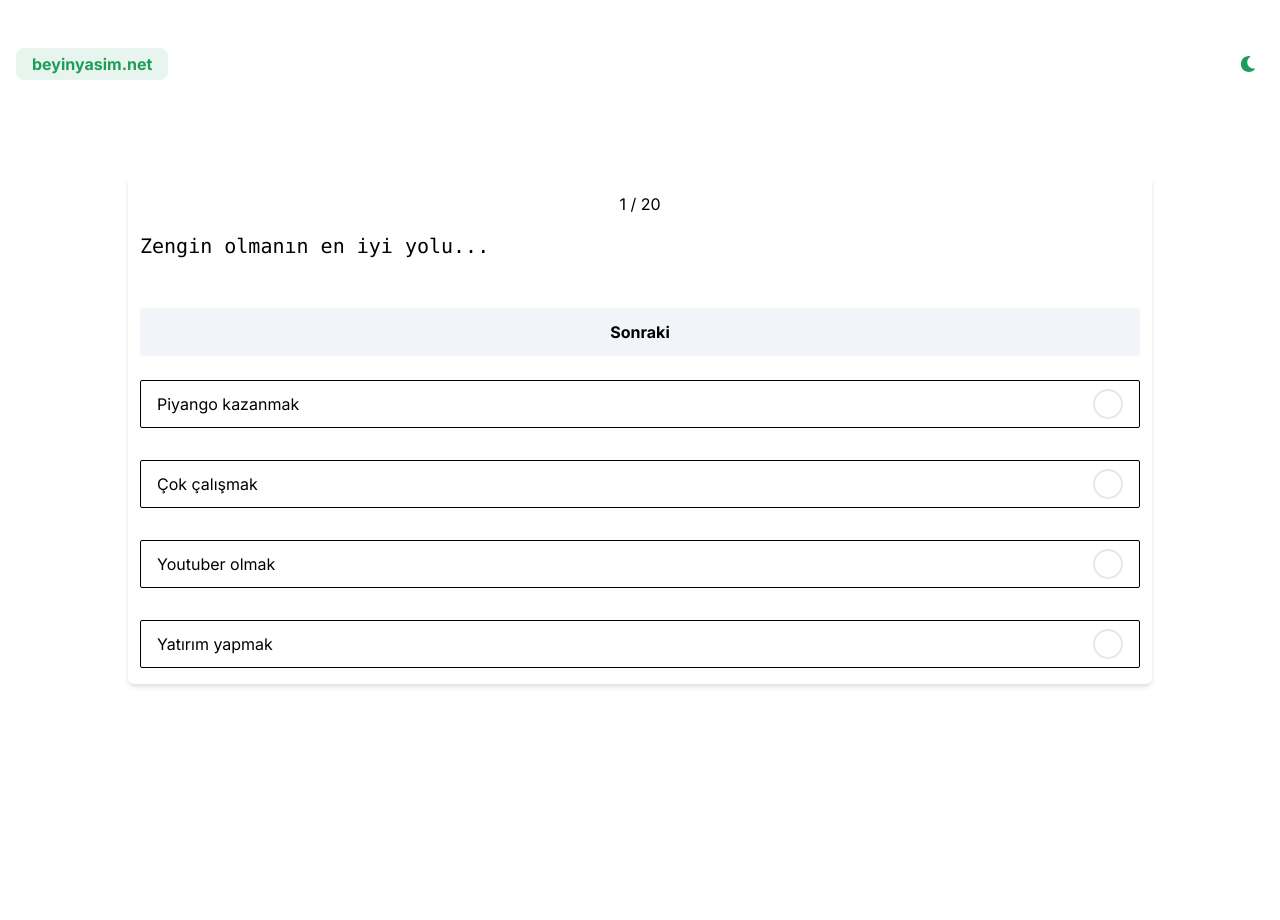
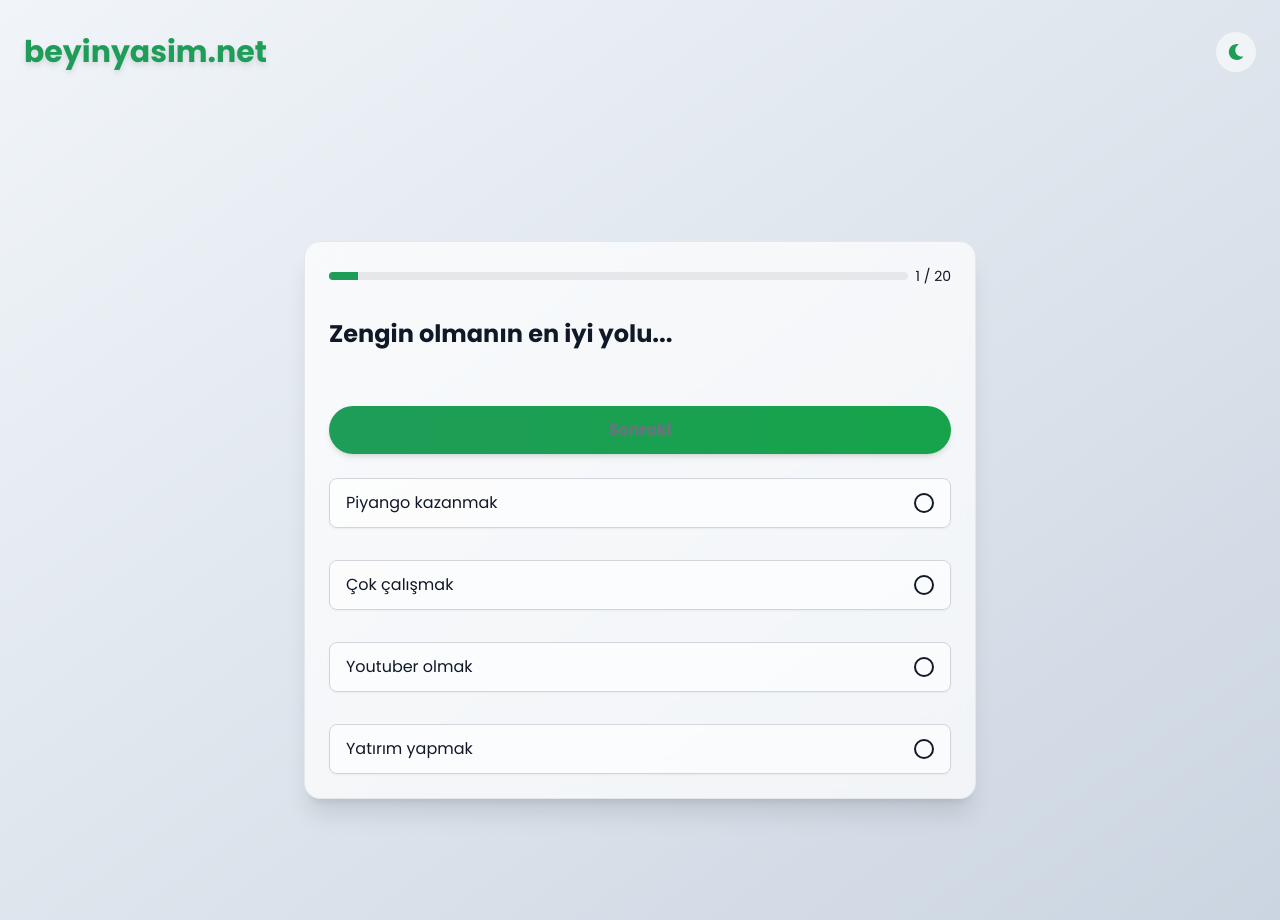
Before and after one commit to AhmetEnesKCC/beyinyasim.net, a Next.js app: page / in a window 1280 px wide. Before the commit the page ends 880 px from the top, so only its background shows below. Built offline with nearby package versions, Linux system fonts and the light colour scheme.

Commit message:
Modernize site design

```diff
--- a/src/app/finish/page.tsx
+++ b/src/app/finish/page.tsx
@@ -52,15 +52,15 @@ const Finish = () => {
 
   return (
     <div
-      className="shadow-md w-[60vw] flex flex-col items-center bg-white dark:bg-gray-800 px-3 py-4 mx-auto mt-12 rounded-md transition-colors animate-fade-in"
+      className="max-w-xl w-full flex flex-col items-center bg-white/70 dark:bg-gray-800/70 backdrop-blur-lg border border-gray-200 dark:border-gray-700 shadow-xl px-6 py-8 mx-auto mt-12 rounded-2xl transition-all animate-fade-in"
     >
-      <h3 className="mb-8">Beyin Yaşın</h3>
-      <h4 className="text-4xl text-main font-bold">
+      <h3 className="mb-4 text-lg font-semibold">Beyin Yaşın</h3>
+      <h4 className="text-5xl text-main font-extrabold">
         {isNaN(result) ? "" : result}
       </h4>
       <button
         onClick={() => handleRestart()}
-        className="mt-12 bg-main bg-opacity-10 text-main px-3 py-2 rounded-md hover:brightness-110"
+        className="mt-12 bg-gradient-to-r from-main to-green-600 text-white px-4 py-2 rounded-full font-semibold hover:brightness-110"
       >
         Tekrar Çöz
       </button>
@@ -69,9 +69,9 @@ const Finish = () => {
         href={`http://twitter.com/share?text=${
           "benim beyin yaşım " + result
         }&url=https://beyinyasim.net &hashtags=beyinyasim`}
-        className="mt-6 bg-transparent px-4 py-3 cursor-pointer hover:bg-main hover:bg-opacity-10 rounded-md"
+        className="mt-6 p-3 cursor-pointer rounded-full bg-white/60 dark:bg-gray-800/60 hover:bg-white/80 dark:hover:bg-gray-700 transition-all"
       >
-        <FaTwitter className="text-main hover:scale-105 " size={24} />
+        <FaTwitter className="text-main" size={24} />
       </a>
     </div>
   );
--- a/src/app/globals.css
+++ b/src/app/globals.css
@@ -5,3 +5,7 @@
 html {
   @apply transition-colors;
 }
+
+body {
+  @apply antialiased;
+}
--- a/src/app/layout.tsx
+++ b/src/app/layout.tsx
@@ -2,7 +2,7 @@
 
 import Header from "@/components/Header";
 import "./globals.css";
-import { Inter } from "next/font/google";
+import { Poppins } from "next/font/google";
 import { useEffect } from "react";
 import useQuestionStore from "@/state/useQuestionStore";
 import useThemeStore from "@/state/useThemeStore";
@@ -10,7 +10,7 @@ import { nanoid } from "nanoid";
 
 import qData from "@/data/mock.json";
 
-const inter = Inter({ subsets: ["latin"] });
+const poppins = Poppins({ subsets: ["latin"], weight: ["400", "700"] });
 
 export default function RootLayout({
   children,
@@ -67,7 +67,7 @@ export default function RootLayout({
   return (
     <html lang="en">
       <body
-        className={`${inter.className} bg-white dark:bg-gray-900 text-black dark:text-white transition-colors min-h-screen`}
+        className={`${poppins.className} min-h-screen bg-gradient-to-br from-slate-100 to-slate-300 dark:from-gray-900 dark:to-black text-gray-900 dark:text-gray-100 transition-colors`}
       >
         <Header />
         {children}
--- a/src/app/page.tsx
+++ b/src/app/page.tsx
@@ -4,7 +4,7 @@ import Image from "next/image";
 
 export default function Home() {
   return (
-    <main className="flex min-h-screen flex-col items-center justify-between p-24">
+    <main className="flex min-h-screen flex-col items-center justify-center p-6 sm:p-12">
       <Wrapper />
     </main>
   );
--- a/src/components/Header.tsx
+++ b/src/components/Header.tsx
@@ -6,14 +6,12 @@ import useThemeStore from "@/state/useThemeStore";
 const Header = () => {
   const { theme, toggle } = useThemeStore();
   return (
-    <div className="flex items-center justify-between mt-12 w-full px-4">
-      <h1 className="text-main font-bold bg-main bg-opacity-10 px-4 py-1 rounded-lg">
-        beyinyasim.net
-      </h1>
+    <div className="flex items-center justify-between mt-8 mb-12 w-full px-6">
+      <h1 className="text-3xl font-extrabold text-main drop-shadow-md">beyinyasim.net</h1>
       <button
         aria-label="Toggle Theme"
         onClick={toggle}
-        className="text-main p-2 rounded-full hover:bg-main hover:bg-opacity-20 transition-colors"
+        className="text-main p-3 rounded-full bg-white/60 dark:bg-gray-800/60 hover:bg-white/80 dark:hover:bg-gray-700 hover:shadow-lg transition-all"
       >
         {theme === "dark" ? <FaSun /> : <FaMoon />}
       </button>
--- a/src/components/Questions/Answers.tsx
+++ b/src/components/Questions/Answers.tsx
@@ -14,20 +14,22 @@ const Answer: FC<
 
   return (
     <div
-      className={` bg-white dark:bg-gray-700 hover:bg-[#F8F8F8] dark:hover:bg-gray-600 items-center border-black dark:border-gray-400 border-[1px] px-4 py-2 rounded-sm flex justify-between transition-colors animate-fade-in ${
-        selected ? "!bg-main !text-white" : ""
+      className={`cursor-pointer items-center border border-gray-300 dark:border-gray-600 px-4 py-3 rounded-lg flex justify-between shadow-sm transition-all animate-fade-in ${
+        selected
+          ? "bg-main text-white hover:bg-main"
+          : "bg-white/60 dark:bg-gray-700/40 hover:bg-white/80 dark:hover:bg-gray-700/60"
       }`}
       onClick={() => {
         toggleUserSelect(questionId, answer);
       }}
     >
-      <p>{answer.title}</p>
-      <div className="flex items-center justify-center w-[30px] h-[30px] rounded-full bg-white dark:bg-gray-800 border-2">
-        <div
-          className={`w-[16px] h-[16px] rounded-full ${
-            selected ? "bg-main" : ""
-          }`}
-        ></div>
+      <p className="font-medium">{answer.title}</p>
+      <div
+        className={`flex items-center justify-center w-5 h-5 rounded-full border-2 ${
+          selected ? "border-white" : "border-current"
+        }`}
+      >
+        {selected && <div className="w-3 h-3 rounded-full bg-white" />}
       </div>
     </div>
   );
--- a/src/components/Questions/Buttons.tsx
+++ b/src/components/Questions/Buttons.tsx
@@ -38,8 +38,8 @@ const Button: ButtonsType = ({ label, type, disabled }) => {
   return (
     <button
       disabled={disabled ? disabled : false}
-      className={`flex-1 hover:bg-opacity-20 bg-main bg-opacity-5 dark:bg-opacity-10 font-bold text-main py-3 px-2 rounded transition-colors ${
-        disabled ? "!bg-slate-100 !text-black" : ""
+      className={`flex-1 font-semibold py-3 px-5 rounded-full transition-all shadow-md bg-gradient-to-r from-main to-green-600 text-white hover:brightness-110 ${
+        disabled ? "!bg-gray-300 !text-gray-500 hover:brightness-100" : ""
       }`}
       onClick={handleClick}
     >
--- a/src/components/Questions/Question.tsx
+++ b/src/components/Questions/Question.tsx
@@ -3,7 +3,7 @@ import { QuestionTitleType, QuestionType } from "@/types/question";
 import { FC, useMemo } from "react";
 
 const Question: FC<{ title: QuestionTitleType }> = ({ title }) => {
-  return <div className="mb-6 mt-4 font-mono text-xl">{title}</div>;
+  return <h2 className="mb-8 mt-4 text-2xl font-semibold">{title}</h2>;
 };
 
 export default Question;
--- a/src/components/Questions/Status.tsx
+++ b/src/components/Questions/Status.tsx
@@ -6,9 +6,18 @@ const Status: FC<StatusType & { length: number }> = ({
   step,
   length,
 }) => {
+  const progress = Math.round((step / length) * 100);
   return (
-    <div className="flex items-center justify-center space-x-2">
-      {step} / {length}
+    <div className="flex items-center w-full mb-4 space-x-2">
+      <div className="flex-1 h-2 bg-gray-200 dark:bg-gray-700 rounded-full overflow-hidden">
+        <div
+          style={{ width: `${progress}%` }}
+          className="h-full bg-main transition-all"
+        ></div>
+      </div>
+      <span className="text-sm font-medium">
+        {step} / {length}
+      </span>
     </div>
   );
 };
--- a/src/components/Questions/index.tsx
+++ b/src/components/Questions/index.tsx
@@ -19,7 +19,7 @@ const Wrapper = () => {
 
   return (
     <div
-      className="shadow-md w-[80vw] flex flex-col bg-white dark:bg-gray-800 px-3 py-4 rounded-md transition-colors animate-fade-in"
+      className="max-w-2xl w-full flex flex-col bg-white/70 dark:bg-gray-800/70 backdrop-blur-lg border border-gray-200 dark:border-gray-700 shadow-xl px-6 py-6 rounded-2xl transition-all animate-fade-in"
     >
       <Status length={questions.length} {...status} />
       <Question title={currentQuestion?.title} />
```
